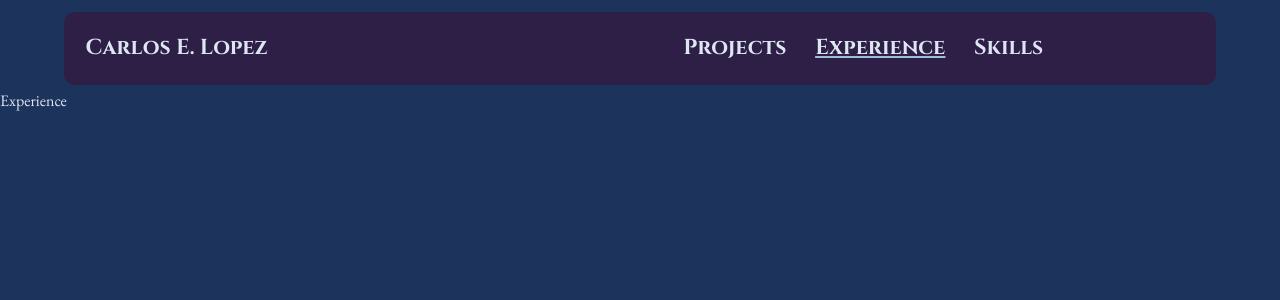
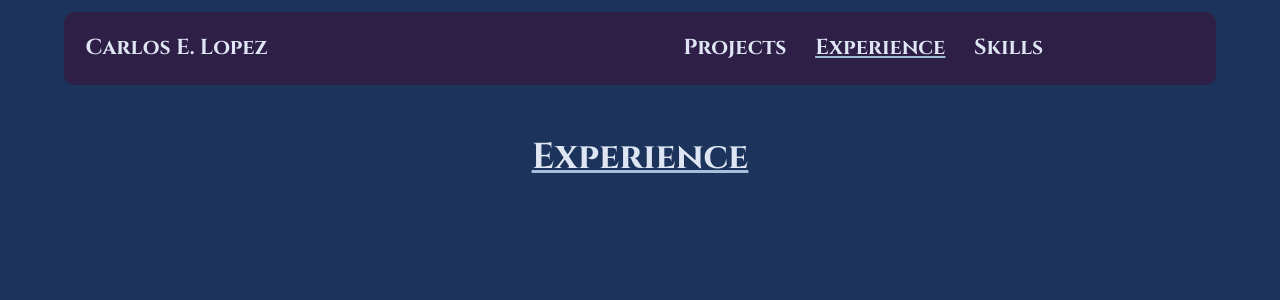
Before and after one commit to carloselopezjr/Portfolio, a Next.js app: page /experience in a window 1280 px wide. Shown: the top 300 px of the page. Built offline with nearby package versions, Linux system fonts and the light colour scheme; some icons are missing.

Commit message:
Starting experience

```diff
--- a/src/app/(main)/experience/page.tsx
+++ b/src/app/(main)/experience/page.tsx
@@ -1,7 +1,13 @@
+"use client";
+
+import { Typewriter } from "react-simple-typewriter";
+
 export default function Experience() {
     return (
-        <div>
-            <h1> Experience </h1>
+        <div className="mt-8 p-4 flex justify-center">
+            <h1 className="text-4xl font-cinzel font-bold underline underline-offset-2 decoration-frost">
+                <Typewriter words={["Experience"]} loop={1} typeSpeed={85} />
+            </h1>
         </div>
     );
 }
--- a/src/app/(main)/layout.tsx
+++ b/src/app/(main)/layout.tsx
@@ -17,7 +17,7 @@ const garamond = EB_Garamond({
 
 export const metadata: Metadata = {
   title: "Carlos Lopez",
-  description: "Carlos Lopez is a first year at the University of Central Florida",
+  description: "first year at the University of Central Florida",
 
 };
 
```
